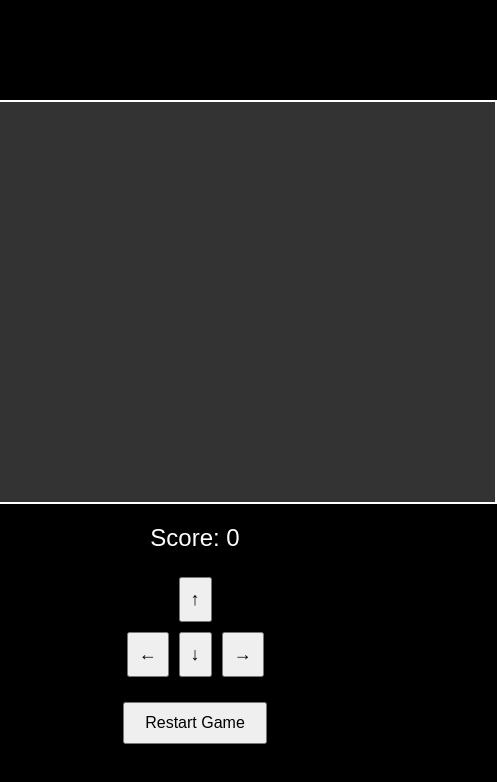
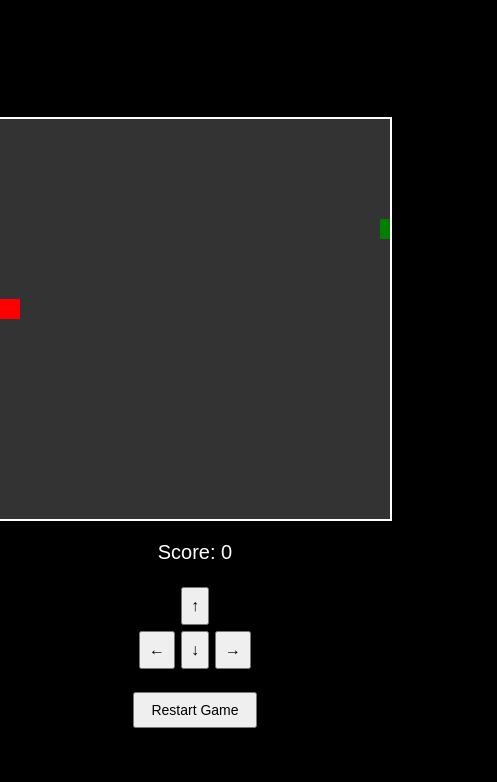
Before and after one commit to marouatouti/snake, a plain HTML site: page index.html in a window 390 px wide. Shown: the whole page, 497 px wide, since content can reach past the window. Drawn offline with Linux system fonts and the light colour scheme.

Commit message:
responsive

```diff
--- a/index.html
+++ b/index.html
@@ -1,5 +1,5 @@
 <!DOCTYPE html>
-<html lang="en">
+<html lang="fr">
 <head>
     <meta charset="UTF-8">
     <meta name="viewport" content="width=device-width, initial-scale=1.0">
--- a/main.css
+++ b/main.css
@@ -12,8 +12,10 @@ body {
 
 #gameArea {
     position: relative;
-    width: 600px;
-    height: 400px;
+    width: 90vw; /* Use 90% of the viewport width */
+    max-width: 600px; /* Limit the maximum width */
+    height: 60vh; /* Use 60% of the viewport height */
+    max-height: 400px; /* Limit the maximum height */
     background-color: #333;
     border: 2px solid #fff;
     overflow: hidden;
@@ -21,15 +23,15 @@ body {
 
 .snake-segment {
     position: absolute;
-    width: 20px;
-    height: 20px;
+    width: 5%; /* Responsive size */
+    height: 5%; /* Responsive size */
     background-color: green;
 }
 
 #food {
     position: absolute;
-    width: 20px;
-    height: 20px;
+    width: 5%; /* Responsive size */
+    height: 5%; /* Responsive size */
     background-color: red;
 }
 
@@ -62,3 +64,26 @@ body {
     font-size: 18px;
     cursor: pointer;
 }
+
+/* Media query for smaller screens */
+@media (max-width: 600px) {
+    #gameArea {
+        width: 100vw;
+        height: 50vh;
+    }
+
+    #score {
+        font-size: 20px;
+    }
+
+    #restartButton {
+        padding: 8px 16px;
+        font-size: 14px;
+    }
+
+    #controls button {
+        padding: 8px;
+        margin: 3px;
+        font-size: 16px;
+    }
+}
```
